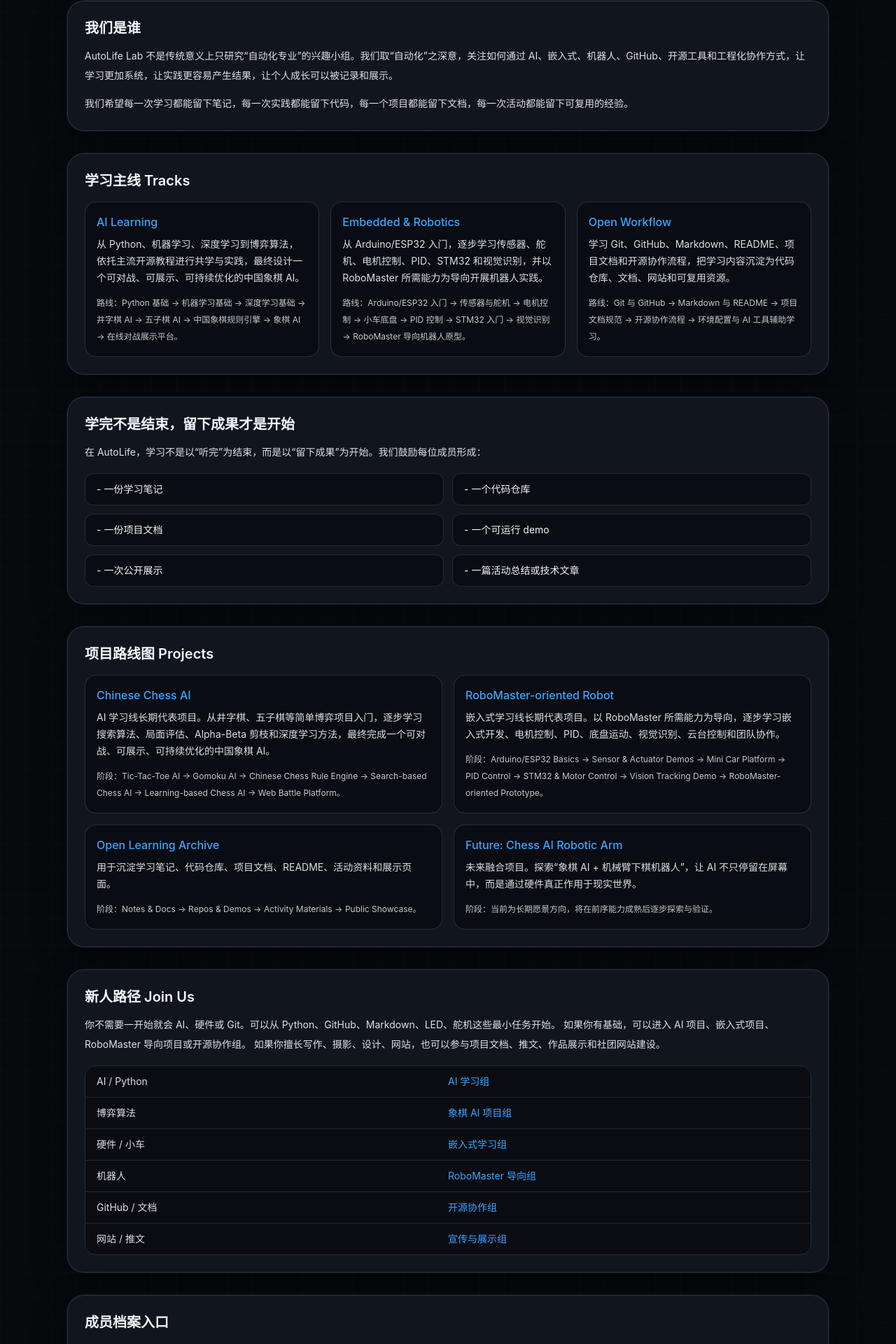
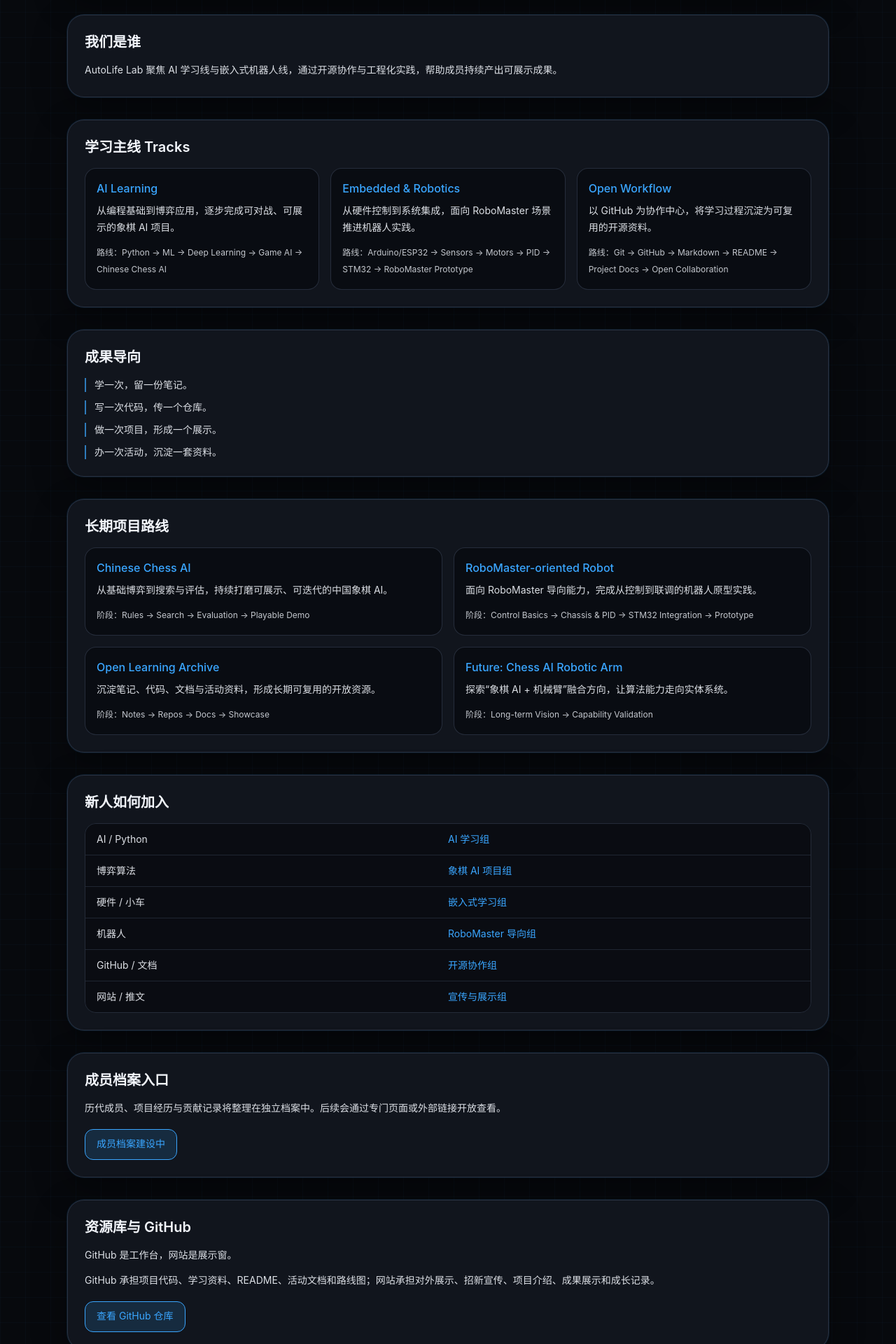
Before and after one commit to Gzx-070829/autolife-lab, a Next.js app: page / in a window 1280 px wide. Shown: the part 451-2371 px from the top of the page at 70% size. Built offline with nearby package versions, Linux system fonts and the light colour scheme.

Commit message:
refine homepage content and navigation layout

```diff
--- a/app/page.tsx
+++ b/app/page.tsx
@@ -1,15 +1,13 @@
 const JOIN_FORM_URL = "#join";
 const TRACKS_URL = "#tracks";
-const MEMBERS_URL = "/members";
+const MEMBERS_ARCHIVE_URL = "#contact";
 
 const navItems = [
   { label: "首页", href: "#top" },
-  { label: "关于我们", href: "#about" },
   { label: "学习主线", href: "#tracks" },
-  { label: "项目展示", href: "#projects" },
-  { label: "成长路线", href: "#join" },
+  { label: "项目路线", href: "#projects" },
+  { label: "新人路径", href: "#join" },
   { label: "资源库", href: "#resources" },
-  { label: "成员档案", href: MEMBERS_URL },
   { label: "加入我们", href: JOIN_FORM_URL },
 ];
 
@@ -17,59 +15,55 @@
   {
     title: "AI Learning",
     description:
-      "从 Python、机器学习、深度学习到博弈算法，依托主流开源教程进行共学与实践，最终设计一个可对战、可展示、可持续优化的中国象棋 AI。",
-    route:
-      "Python 基础 → 机器学习基础 → 深度学习基础 → 井字棋 AI → 五子棋 AI → 中国象棋规则引擎 → 象棋 AI → 在线对战展示平台。",
+      "从编程基础到博弈应用，逐步完成可对战、可展示的象棋 AI 项目。",
+    route: "Python → ML → Deep Learning → Game AI → Chinese Chess AI",
   },
   {
     title: "Embedded & Robotics",
     description:
-      "从 Arduino/ESP32 入门，逐步学习传感器、舵机、电机控制、PID、STM32 和视觉识别，并以 RoboMaster 所需能力为导向开展机器人实践。",
+      "从硬件控制到系统集成，面向 RoboMaster 场景推进机器人实践。",
     route:
-      "Arduino/ESP32 入门 → 传感器与舵机 → 电机控制 → 小车底盘 → PID 控制 → STM32 入门 → 视觉识别 → RoboMaster 导向机器人原型。",
+      "Arduino/ESP32 → Sensors → Motors → PID → STM32 → RoboMaster Prototype",
   },
   {
     title: "Open Workflow",
     description:
-      "学习 Git、GitHub、Markdown、README、项目文档和开源协作流程，把学习内容沉淀为代码仓库、文档、网站和可复用资源。",
-    route: "Git 与 GitHub → Markdown 与 README → 项目文档规范 → 开源协作流程 → 环境配置与 AI 工具辅助学习。",
+      "以 GitHub 为协作中心，将学习过程沉淀为可复用的开源资料。",
+    route: "Git → GitHub → Markdown → README → Project Docs → Open Collaboration",
   },
 ];
 
 const outcomes = [
-  "一份学习笔记",
-  "一个代码仓库",
-  "一份项目文档",
-  "一个可运行 demo",
-  "一次公开展示",
-  "一篇活动总结或技术文章",
+  "学一次，留一份笔记。",
+  "写一次代码，传一个仓库。",
+  "做一次项目，形成一个展示。",
+  "办一次活动，沉淀一套资料。",
 ];
 
 const projects = [
   {
     title: "Chinese Chess AI",
     description:
-      "AI 学习线长期代表项目。从井字棋、五子棋等简单博弈项目入门，逐步学习搜索算法、局面评估、Alpha-Beta 剪枝和深度学习方法，最终完成一个可对战、可展示、可持续优化的中国象棋 AI。",
-    stages:
-      "Tic-Tac-Toe AI → Gomoku AI → Chinese Chess Rule Engine → Search-based Chess AI → Learning-based Chess AI → Web Battle Platform。",
+      "从基础博弈到搜索与评估，持续打磨可展示、可迭代的中国象棋 AI。",
+    stages: "Rules → Search → Evaluation → Playable Demo",
   },
   {
     title: "RoboMaster-oriented Robot",
     description:
-      "嵌入式学习线长期代表项目。以 RoboMaster 所需能力为导向，逐步学习嵌入式开发、电机控制、PID、底盘运动、视觉识别、云台控制和团队协作。",
+      "面向 RoboMaster 导向能力，完成从控制到联调的机器人原型实践。",
     stages:
-      "Arduino/ESP32 Basics → Sensor & Actuator Demos → Mini Car Platform → PID Control → STM32 & Motor Control → Vision Tracking Demo → RoboMaster-oriented Prototype。",
+      "Control Basics → Chassis & PID → STM32 Integration → Prototype",
   },
   {
     title: "Open Learning Archive",
-    description: "用于沉淀学习笔记、代码仓库、项目文档、README、活动资料和展示页面。",
-    stages: "Notes & Docs → Repos & Demos → Activity Materials → Public Showcase。",
+    description: "沉淀笔记、代码、文档与活动资料，形成长期可复用的开放资源。",
+    stages: "Notes → Repos → Docs → Showcase",
   },
   {
     title: "Future: Chess AI Robotic Arm",
     description:
-      "未来融合项目。探索“象棋 AI + 机械臂下棋机器人”，让 AI 不只停留在屏幕中，而是通过硬件真正作用于现实世界。",
-    stages: "当前为长期愿景方向，将在前序能力成熟后逐步探索与验证。",
+      "探索“象棋 AI + 机械臂”融合方向，让算法能力走向实体系统。",
+    stages: "Long-term Vision → Capability Validation",
   },
 ];
 
@@ -123,6 +117,7 @@
         </header>
 
         <section className="mt-8 rounded-3xl border border-line bg-panel p-5 shadow-card sm:mt-10 sm:p-10">
+          <p className="text-sm text-electric/90">深圳理工大学先行书院学生工程实践社群</p>
           <h1 className="text-[1.75rem] font-semibold leading-tight sm:text-5xl">AutoLife Lab</h1>
           <p className="mt-4 max-w-4xl text-base leading-8 text-ink/90 sm:text-xl">
             以 AI 学习与嵌入式机器人实践为双主线，<br className="hidden sm:block" />以开源协作和成果产出为核心，帮助学生把学习变成项目，把项目变成作品。
@@ -137,10 +132,7 @@
         <section id="about" className="mt-6 rounded-3xl border border-line bg-panel p-6 shadow-card sm:mt-8">
           <h2 className="text-xl font-semibold">我们是谁</h2>
           <p className="mt-3 text-sm leading-7 text-ink/90">
-            AutoLife Lab 不是传统意义上只研究“自动化专业”的兴趣小组。我们取“自动化”之深意，关注如何通过 AI、嵌入式、机器人、GitHub、开源工具和工程化协作方式，让学习更加系统，让实践更容易产生结果，让个人成长可以被记录和展示。
-          </p>
-          <p className="mt-3 text-sm leading-7 text-ink/90">
-            我们希望每一次学习都能留下笔记，每一次实践都能留下代码，每一个项目都能留下文档，每一次活动都能留下可复用的经验。
+            AutoLife Lab 聚焦 AI 学习线与嵌入式机器人线，通过开源协作与工程化实践，帮助成员持续产出可展示成果。
           </p>
         </section>
 
@@ -158,17 +150,16 @@
         </section>
 
         <section id="outcomes" className="mt-6 rounded-3xl border border-line bg-panel p-5 shadow-card sm:mt-8 sm:p-6">
-          <h2 className="text-xl font-semibold">学完不是结束，留下成果才是开始</h2>
-          <p className="mt-3 text-sm leading-7 text-ink/90">在 AutoLife，学习不是以“听完”为结束，而是以“留下成果”为开始。我们鼓励每位成员形成：</p>
-          <ul className="mt-4 grid gap-3 text-sm sm:grid-cols-2">
+          <h2 className="text-xl font-semibold">成果导向</h2>
+          <ul className="mt-4 grid gap-3 text-sm">
             {outcomes.map((item) => (
-              <li key={item} className="rounded-xl border border-line/80 bg-base/65 px-4 py-3">- {item}</li>
+              <li key={item} className="border-l-2 border-electric/70 pl-3 text-ink/90">{item}</li>
             ))}
           </ul>
         </section>
 
         <section id="projects" className="mt-6 rounded-3xl border border-line bg-panel p-5 shadow-card sm:mt-8 sm:p-6">
-          <h2 className="text-xl font-semibold">项目路线图 Projects</h2>
+          <h2 className="text-xl font-semibold">长期项目路线</h2>
           <div className="mt-4 grid gap-4 md:grid-cols-2">
             {projects.map((project) => (
               <article key={project.title} className="rounded-2xl border border-line/90 bg-base/65 p-4">
@@ -181,12 +172,7 @@
         </section>
 
         <section id="join" className="mt-6 rounded-3xl border border-line bg-panel p-5 shadow-card sm:mt-8 sm:p-6">
-          <h2 className="text-xl font-semibold">新人路径 Join Us</h2>
-          <p className="mt-3 text-sm leading-7 text-ink/90">
-            你不需要一开始就会 AI、硬件或 Git。可以从 Python、GitHub、Markdown、LED、舵机这些最小任务开始。
-            如果你有基础，可以进入 AI 项目、嵌入式项目、RoboMaster 导向项目或开源协作组。
-            如果你擅长写作、摄影、设计、网站，也可以参与项目文档、推文、作品展示和社团网站建设。
-          </p>
+          <h2 className="text-xl font-semibold">新人如何加入</h2>
           <div className="mt-4 overflow-hidden rounded-2xl border border-line/80">
             {joinPaths.map(([from, to]) => (
               <div key={from} className="grid grid-cols-2 border-b border-line/70 bg-base/65 px-4 py-3 text-sm last:border-b-0">
@@ -199,14 +185,20 @@
 
         <section id="members" className="mt-6 rounded-3xl border border-line bg-panel p-5 shadow-card sm:mt-8 sm:p-6">
           <h2 className="text-xl font-semibold">成员档案入口</h2>
-          <p className="mt-3 text-sm leading-7 text-ink/90">成员详情请前往独立档案页查看，我们在首页只保留入口，持续更新每届成员成长记录。</p>
-          <a className={`mt-4 inline-flex ${actionLinkClass} border-electric bg-electric/15 text-electric hover:bg-electric/25`} href={MEMBERS_URL}>查看 /members</a>
+          <p className="mt-3 text-sm leading-7 text-ink/90">历代成员、项目经历与贡献记录将整理在独立档案中。后续会通过专门页面或外部链接开放查看。</p>
+          <a className={`mt-4 inline-flex ${actionLinkClass} border-electric bg-electric/15 text-electric hover:bg-electric/25`} href={MEMBERS_ARCHIVE_URL}>成员档案建设中</a>
         </section>
 
         <section id="resources" className="mt-6 rounded-3xl border border-line bg-panel p-5 shadow-card sm:mt-8 sm:p-6">
           <h2 className="text-xl font-semibold">资源库与 GitHub</h2>
           <p className="mt-3 text-sm leading-7 text-ink/90">GitHub 是工作台，网站是展示窗。</p>
           <p className="mt-2 text-sm leading-7 text-ink/90">GitHub 承担项目代码、学习资料、README、活动文档和路线图；网站承担对外展示、招新宣传、项目介绍、成果展示和成长记录。</p>
+          <a
+            className={`mt-4 inline-flex ${actionLinkClass} border-electric bg-electric/15 text-electric hover:bg-electric/25`}
+            href="https://github.com/Gzx-070829/autolife-lab"
+          >
+            查看 GitHub 仓库
+          </a>
         </section>
 
         <section id="contact" className="mt-6 rounded-3xl border border-line bg-panel p-5 shadow-card sm:mt-8 sm:p-6">
```
